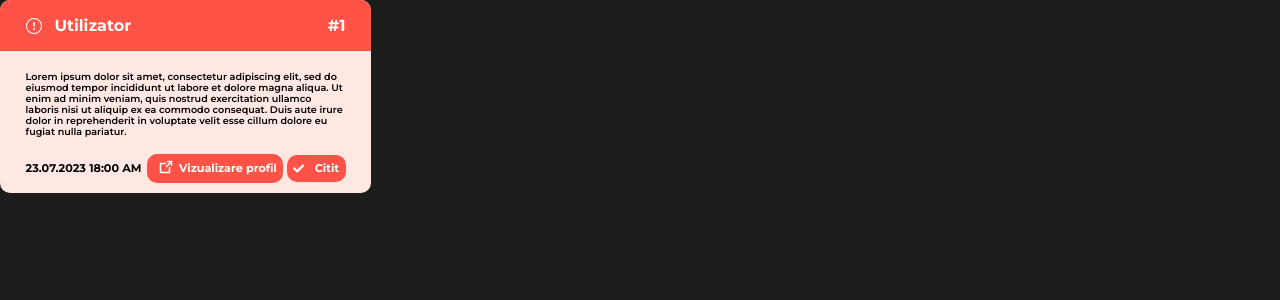
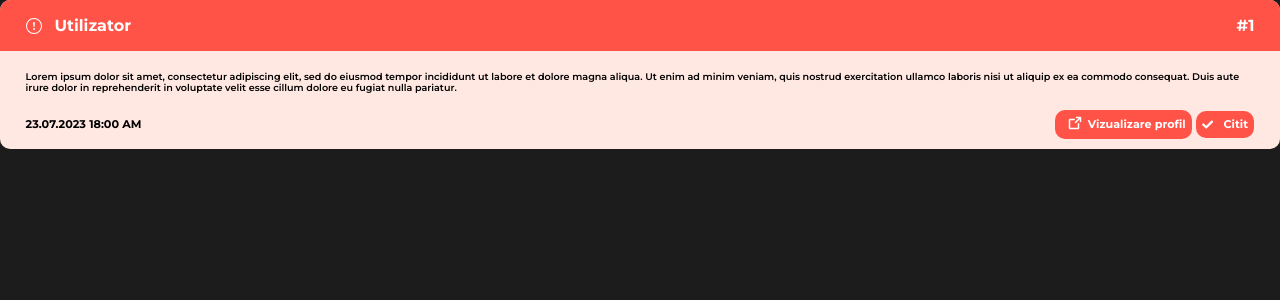
Before and after one commit to cristinel24/cooking-app, a React (Vite) app in the folder front/: page /Page in a window 1280 px wide. Shown: the top 300 px of the page. Built offline with nearby package versions, Linux system fonts and the light colour scheme.

Commit message:
change all

```diff
--- a/front/src/components/AdminBox/index.css
+++ b/front/src/components/AdminBox/index.css
@@ -8,7 +8,7 @@
         border-radius: 10px;
         margin: 0;
         background-color: var(--corpcaseta);
-        width: 29vw;
+        width: 100%;
         height: auto;
     }
 
@@ -118,7 +118,7 @@
         border-radius: 10px;
         margin: 0;
         background-color: var(--corpcaseta);
-        width: 68vw;
+        width: 100%;
         height: auto;
     }
 
@@ -228,7 +228,7 @@
         border-radius: 5px;
         margin: 0;
         background-color: var(--corpcaseta);
-        width: 75vw;
+        width: 100%;
         height: auto;
     }
 
--- a/front/src/pages/Page.jsx
+++ b/front/src/pages/Page.jsx
@@ -106,7 +106,6 @@ function Page() {
                 allergens={['apa', 'gluten', 'porumb', 'alergen4', 'alergen5']}
                 description="Descrierea Rețetei"
             /> */}
-
             <AdminBox
                 userName={userName}
                 userNumber={userNumber}
@@ -116,7 +115,6 @@ function Page() {
                 pathPage={pathPage}
                 handleClick={handleClick}
             />
-
             {/* <Navbar /> */}
 
             {/* <UserProfile /> */}
```
